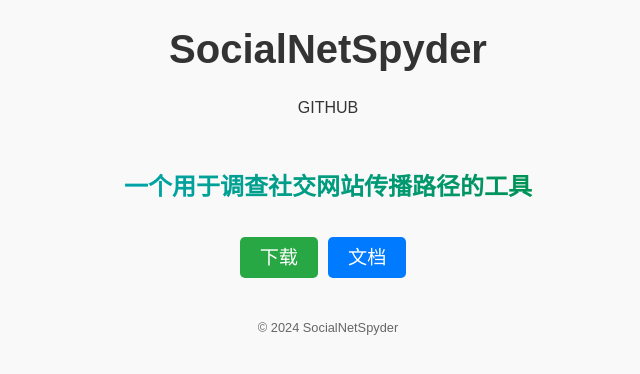
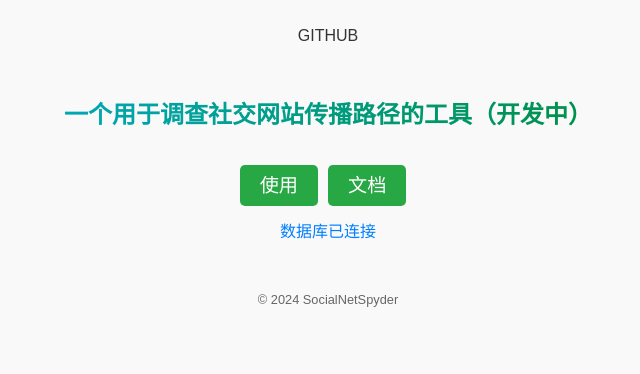
Before and after one commit to MooreFoss/SocialNetSpyder, a Node server app: template views/index.pug in a window 1280 px wide. Shown: the top 374 px of the page, without its empty margins (312-952 px from the left). Run offline with Node 20, Linux system fonts and the light colour scheme; the template is opened without the code that fills it, so the values that code supplies are empty; some libraries are stand-ins or nearby versions.

Commit message:
更新主页

```diff
--- a/public/stylesheets/style.css
+++ b/public/stylesheets/style.css
@@ -60,5 +60,10 @@
 main .buttons .button.button-secondary:hover {
   background-color: #0056b3;
 }
+main #db-status {
+  margin-top: 20px;
+  font-size: 1em;
+  color: #007FFF;
+}
 
 /*# sourceMappingURL=style.css.map */
--- a/routes/index.js
+++ b/routes/index.js
@@ -1,19 +1,20 @@
 const express = require('express');
 const router = express.Router();
+const mongoose = require('mongoose');
+
+router.get('/db-status', (req, res) => {
+  try {
+    const dbStatus = mongoose.connection.readyState === 1 ? '数据库已连接' : '数据库已断开连接';
+    res.json({ status: dbStatus });
+  } catch (err) {
+    console.error(err);
+    res.status(500).send('Server Error');
+  }
+});
+
 
 router.get('/', (req, res) => {
-  res.render('index', {
-    title: 'MCSMANAGER',
-    features: [
-      '免费，易用，现代化的游戏服务器管理面板',
-      '支持 Minecraft 和 Steam 游戏服务器',
-      '多用户管理和资源分配',
-      '可拖拽，卡片化的面板网页',
-      '支持分布式，连接多台机器',
-      '安装简单，一键快速开服',
-      '支持运行所有 Docker Hub 镜像'
-    ]
-  });
+  res.render('index', {title: 'SocialNetSpyder'});
 });
 
 module.exports = router;
--- a/scss/_home.scss
+++ b/scss/_home.scss
@@ -39,4 +39,9 @@
       }
     }
   }
+  #db-status {
+    margin-top: 20px;
+    font-size: 1em;
+    color: $primary-color;
+  }
 }
--- a/views/index.pug
+++ b/views/index.pug
@@ -3,21 +3,32 @@
   head
     meta(charset="UTF-8")
     meta(name="viewport" content="width=device-width, initial-scale=1.0")
-    title SocialNetSpyder
+    title= title
     link(rel="stylesheet" href="/stylesheets/style.css")
+    script(src="https://code.jquery.com/jquery-3.6.0.min.js")
+    script.
+      $(document).ready(function() {
+        setTimeout(function() {
+          $.get("/db-status", function(data) {
+            $('#db-status').text(data.status);
+          }).fail(function() {
+            $('#db-status').text("无法获取数据库状态");
+          });
+        }, 800);
+      });
   body
     header
-      h1 SocialNetSpyder
+      h1= title
       nav
         a(href="https://github.com/MooreFoss/SocialNetSpyder") GITHUB
 
     main
       section
-        h2 一个用于调查社交网站传播路径的工具
-
+        h2 一个用于调查社交网站传播路径的工具（开发中）
         .buttons
-          a.button(href="#") 下载
-          a.button.button-secondary(href="#") 文档
+          a.button.use(href="#") 使用
+          a.button.wiki(href="#") 文档
+      div#db-status(style="text-align: center; margin-top: 20px;") 正在检查数据库状态...
 
     footer
       p © 2024 SocialNetSpyder
```
Also changed, not shown: 1 other file.
